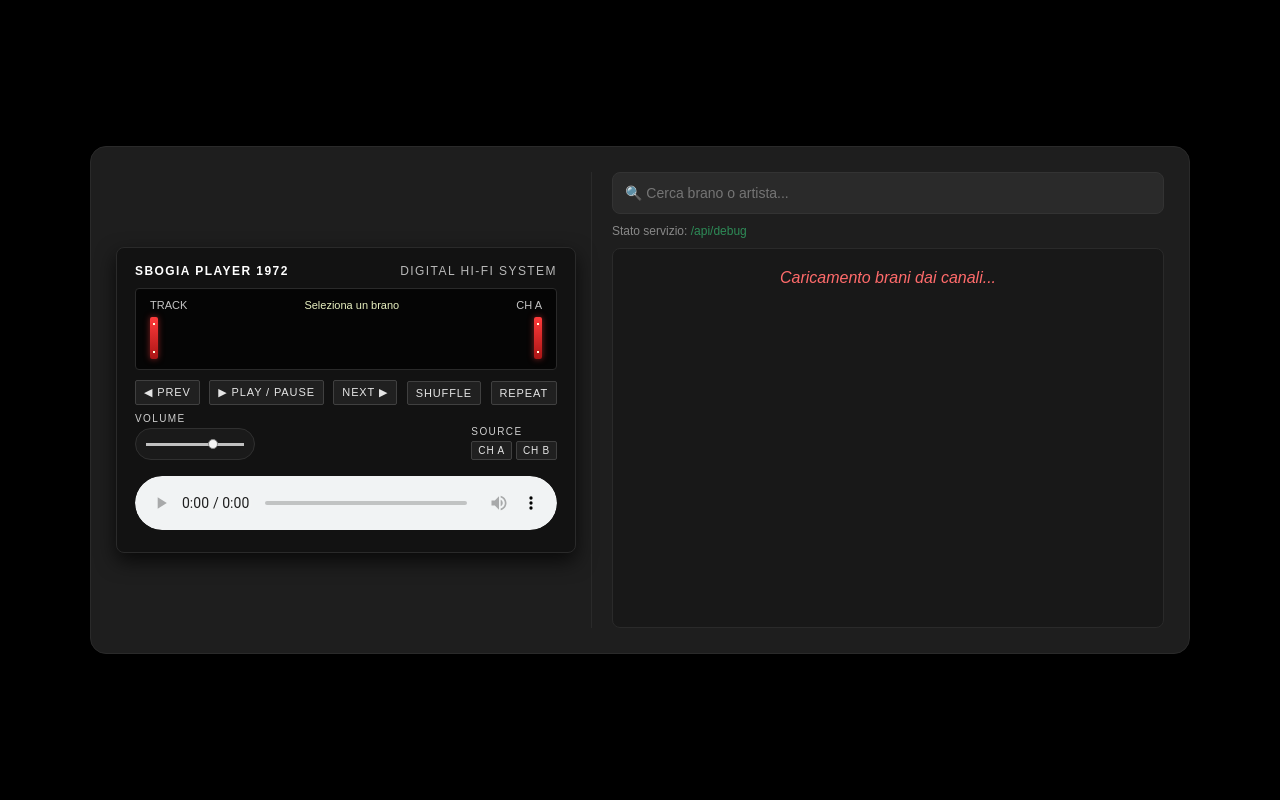
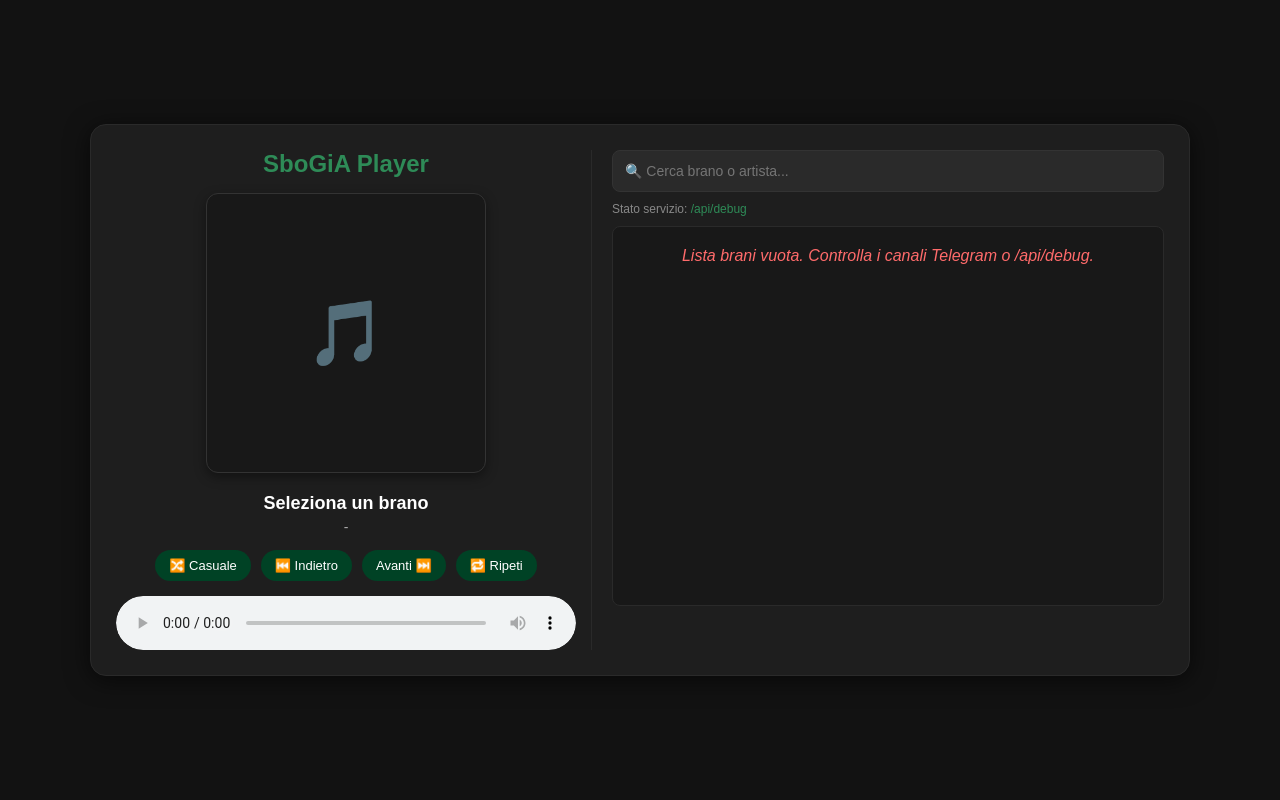
Before and after one commit to gegennarogegeya/SBOGIOCANSU, a Flask app: page / in a window 1280 px wide. Run offline with Flask 3, Linux system fonts and the light colour scheme; data that the repository does not hold is empty.

Commit message:
Update index.html

```diff
--- a/templates/index.html
+++ b/templates/index.html
@@ -3,12 +3,12 @@
 <head>
     <meta charset="UTF-8">
     <meta name="viewport" content="width=device-width, initial-scale=1.0">
-    <title>Sbogia Player 1972</title>
+    <title>SboGiA Player</title>
     <style>
         * { box-sizing: border-box; }
         body {
             font-family: Arial, sans-serif;
-            background-color: #000000;
+            background-color: #121212;
             color: #ffffff;
             margin: 0;
             padding: 20px;
@@ -33,12 +33,12 @@
             .app-layout { flex-direction: column; }
         }
 
-        /* SINISTRA: Sbogia Player 1972 */
+        /* Sezione Sinistra: Player */
         .player-side {
             flex: 1;
             display: flex;
             flex-direction: column;
-            align-items: stretch;
+            align-items: center;
             justify-content: center;
             padding-right: 15px;
             border-right: 1px solid #2a2a2a;
@@ -51,230 +51,53 @@
                 padding-bottom: 20px;
             }
         }
-
-        .sbogia-wrapper {
-            background: #121212;
-            border-radius: 8px;
-            padding: 16px 18px 18px;
-            box-shadow: 0 8px 20px rgba(0,0,0,0.7);
-            border: 1px solid #2a2a2a;
+        .cover-box {
+            width: 100%;
+            max-width: 280px;
+            height: 280px;
+            background-color: #181818;
+            border-radius: 12px;
+            border: 1px solid #333;
+            display: flex;
+            align-items: center;
+            justify-content: center;
+            font-size: 64px;
+            margin-bottom: 20px;
+            box-shadow: 0 4px 12px rgba(0,0,0,0.4);
+            overflow: hidden;
         }
-
-        .sbogia-top {
-            display: flex;
-            justify-content: space-between;
-            align-items: center;
-            margin-bottom: 10px;
-            font-size: 12px;
-            letter-spacing: 0.12em;
-            text-transform: uppercase;
+        .cover-box img {
+            width: 100%;
+            height: 100%;
+            object-fit: cover;
         }
-        .sbogia-brand { font-weight: 600; }
-        .sbogia-label { opacity: 0.7; }
-
-        .sbogia-display {
-            background: #050505;
-            border-radius: 4px;
-            padding: 10px 14px;
-            border: 1px solid #2a2a2a;
+        .track-info {
+            text-align: center;
+            margin-bottom: 15px;
+            width: 100%;
         }
-        .sbogia-display-header {
-            display: flex;
-            justify-content: space-between;
-            align-items: center;
-            margin-bottom: 6px;
-            font-size: 11px;
-        }
-        .sbogia-mode {
-            color: #c5c5c5;
-            font-weight: 500;
-        }
-        .sbogia-info {
-            color: #e8f0c0;
-            font-weight: 500;
-            text-align: center;
-            flex: 1;
-            padding: 0 8px;
+        .track-title {
+            font-size: 18px;
+            font-weight: bold;
+            color: #ffffff;
+            margin-bottom: 5px;
             white-space: nowrap;
             overflow: hidden;
             text-overflow: ellipsis;
         }
-        .sbogia-channel { color: #c5c5c5; }
-
-        /* Equalizer stile Sony */
-        .sbogia-eq {
-            display: flex;
-            align-items: center;
-            gap: 8px;
-            margin-top: 4px;
+        .track-artist {
+            font-size: 14px;
+            color: #aaa;
         }
-        .sbogia-eq-side {
-            width: 8px;
-            height: 42px;
-            background: linear-gradient(to bottom, #ff3b3b, #aa1515);
-            border-radius: 2px;
-            position: relative;
-            box-shadow: 0 0 6px rgba(255, 60, 60, 0.5);
-        }
-        .sbogia-eq-side::before,
-        .sbogia-eq-side::after {
-            content: "";
-            position: absolute;
-            left: 50%;
-            width: 2px;
-            height: 2px;
-            background: #ffffe0;
-            transform: translateX(-50%);
-        }
-        .sbogia-eq-side::before { top: 6px; }
-        .sbogia-eq-side::after { bottom: 6px; }
-
-        .sbogia-eq-columns {
-            flex: 1;
-            display: flex;
-            justify-content: space-between;
-        }
-        .sbogia-eq-col {
-            width: 8%;
-            height: 42px;
-            display: flex;
-            flex-direction: column-reverse;
-            justify-content: flex-start;
-            gap: 1px;
-            transform-origin: bottom;
-            animation: sbogiaEqPulse 6s infinite ease-in-out;
-        }
-        .sbogia-eq-col::before {
-            content: "";
-            display: block;
-            width: 100%;
-            height: 100%;
-            background-image: linear-gradient(
-                to top,
-                #bfc4a5 10%,
-                #bfc4a5 10%,
-                transparent 10%
-            );
-            background-size: 100% 3px;
-            background-repeat: repeat-y;
-            border-radius: 1px;
-            opacity: 0.85;
-        }
-        @keyframes sbogiaEqPulse {
-            0%, 100% { transform: scaleY(0.78); }
-            50%      { transform: scaleY(0.82); }
-        }
-        .sbogia-eq-col:nth-child(2)  { animation-delay: 0.2s; }
-        .sbogia-eq-col:nth-child(3)  { animation-delay: 0.4s; }
-        .sbogia-eq-col:nth-child(4)  { animation-delay: 0.6s; }
-        .sbogia-eq-col:nth-child(5)  { animation-delay: 0.8s; }
-        .sbogia-eq-col:nth-child(6)  { animation-delay: 1.0s; }
-        .sbogia-eq-col:nth-child(7)  { animation-delay: 1.2s; }
-        .sbogia-eq-col:nth-child(8)  { animation-delay: 1.4s; }
-
-        /* Controlli principali */
-        .sbogia-controls {
-            display: flex;
-            justify-content: space-between;
-            align-items: center;
-            gap: 6px;
-            margin-top: 10px;
-            margin-bottom: 8px;
-        }
-        .sbogia-btn {
-            background: #202020;
-            border: 1px solid #404040;
-            color: #e5e5e5;
-            font-size: 11px;
-            padding: 6px 10px;
-            border-radius: 2px;
-            cursor: pointer;
-            letter-spacing: 0.08em;
-            text-transform: uppercase;
-        }
-        .sbogia-btn-small { padding: 5px 8px; }
-        .sbogia-btn-tiny  { padding: 3px 6px; font-size: 10px; }
-        .sbogia-btn:hover { background: #2a2a2a; }
-        .sbogia-btn:active { background: #101010; }
-        .sbogia-btn.active-mode {
-            background-color: #2e8b57;
-            box-shadow: 0 0 8px rgba(46, 139, 87, 0.6);
+        h1 {
+            color: #2e8b57;
+            font-size: 24px;
+            margin-top: 0;
+            margin-bottom: 15px;
+            text-align: center;
         }
 
-        /* Parte inferiore */
-        .sbogia-bottom {
-            margin-top: 8px;
-            display: flex;
-            flex-direction: column;
-            gap: 10px;
-        }
-        .sbogia-bottom-row {
-            display: flex;
-            justify-content: space-between;
-            align-items: flex-end;
-        }
-        .sbogia-volume-block,
-        .sbogia-source-block {
-            display: flex;
-            flex-direction: column;
-            gap: 4px;
-        }
-        .sbogia-volume-label,
-        .sbogia-source-label {
-            font-size: 10px;
-            letter-spacing: 0.14em;
-            text-transform: uppercase;
-            opacity: 0.8;
-        }
-        .sbogia-volume-knob {
-            width: 120px;
-            height: 32px;
-            border-radius: 16px;
-            background: #1a1a1a;
-            border: 1px solid #303030;
-            display: flex;
-            align-items: center;
-            padding: 0 8px;
-        }
-        #sbogia-volume-range {
-            width: 100%;
-            -webkit-appearance: none;
-            appearance: none;
-            background: transparent;
-        }
-        #sbogia-volume-range::-webkit-slider-runnable-track {
-            height: 3px;
-            background: #c0c0c0;
-        }
-        #sbogia-volume-range::-webkit-slider-thumb {
-            -webkit-appearance: none;
-            appearance: none;
-            width: 10px;
-            height: 10px;
-            border-radius: 50%;
-            background: #f5f5f5;
-            border: 1px solid #888;
-            margin-top: -4px;
-        }
-        #sbogia-volume-range::-moz-range-track {
-            height: 3px;
-            background: #c0c0c0;
-        }
-        #sbogia-volume-range::-moz-range-thumb {
-            width: 10px;
-            height: 10px;
-            border-radius: 50%;
-            background: #f5f5f5;
-            border: 1px solid #888;
-        }
-        .sbogia-source-buttons { display: flex; gap: 4px; }
-        .sbogia-audio-wrap audio {
-            width: 100%;
-            border-radius: 30px;
-            margin-top: 6px;
-        }
-
-        /* DESTRA: lista brani */
+        /* Sezione Destra: Lista */
         .content-side {
             flex: 1.2;
             display: flex;
@@ -339,80 +162,68 @@
             color: #ff6b6b;
             font-style: italic;
         }
+        .controls {
+            display: flex;
+            justify-content: center;
+            align-items: center;
+            gap: 10px;
+            margin-bottom: 15px;
+            width: 100%;
+        }
+        .btn-control {
+            background-color: #004225;
+            color: white;
+            border: none;
+            padding: 8px 14px;
+            border-radius: 20px;
+            cursor: pointer;
+            font-size: 13px;
+            transition: background 0.2s;
+        }
+        .btn-control:hover { background-color: #002b18; }
+        .btn-control.active-mode {
+            background-color: #2e8b57;
+            box-shadow: 0 0 8px rgba(46, 139, 87, 0.6);
+        }
+        audio {
+            width: 100%;
+            border-radius: 30px;
+        }
     </style>
 </head>
 <body>
 
 <div class="app-layout">
-    <!-- SINISTRA: Sbogia Player 1972 -->
+    <!-- SINISTRA: PLAYER -->
     <div class="player-side">
-        <div class="sbogia-wrapper">
-            <div class="sbogia-top">
-                <span class="sbogia-brand">Sbogia Player 1972</span>
-                <span class="sbogia-label">DIGITAL HI-FI SYSTEM</span>
-            </div>
+        <h1>SboGiA Player</h1>
 
-            <div class="sbogia-display">
-                <div class="sbogia-display-header">
-                    <span class="sbogia-mode" id="sbogia-mode">TRACK</span>
-                    <span class="sbogia-info" id="currentTitle">Seleziona un brano</span>
-                    <span class="sbogia-channel" id="sbogia-channel">CH A</span>
-                </div>
+        <div class="cover-box" id="coverBox">
+            🎵
+        </div>
 
-                <div class="sbogia-eq">
-                    <div class="sbogia-eq-side sbogia-eq-side-left"></div>
-                    <div class="sbogia-eq-columns">
-                        <div class="sbogia-eq-col"></div>
-                        <div class="sbogia-eq-col"></div>
-                        <div class="sbogia-eq-col"></div>
-                        <div class="sbogia-eq-col"></div>
-                        <div class="sbogia-eq-col"></div>
-                        <div class="sbogia-eq-col"></div>
-                        <div class="sbogia-eq-col"></div>
-                        <div class="sbogia-eq-col"></div>
-                    </div>
-                    <div class="sbogia-eq-side sbogia-eq-side-right"></div>
-                </div>
-            </div>
+        <div class="track-info">
+            <div class="track-title" id="currentTitle">Seleziona un brano</div>
+            <div class="track-artist" id="currentArtist">-</div>
+        </div>
 
-            <div class="sbogia-controls">
-                <button class="sbogia-btn sbogia-btn-small" id="prevBtn">◀ PREV</button>
-                <button class="sbogia-btn sbogia-btn-small" id="playBtn">▶ PLAY / PAUSE</button>
-                <button class="sbogia-btn sbogia-btn-small" id="nextBtn">NEXT ▶</button>
-                <button class="sbogia-btn sbogia-btn-small" id="shuffleBtn">SHUFFLE</button>
-                <button class="sbogia-btn sbogia-btn-small" id="repeatBtn">REPEAT</button>
-            </div>
+        <div class="controls">
+            <button class="btn-control" id="shuffleBtn">🔀 Casuale</button>
+            <button class="btn-control" id="prevBtn">⏮️ Indietro</button>
+            <button class="btn-control" id="nextBtn">Avanti ⏭️</button>
+            <button class="btn-control" id="repeatBtn">🔁 Ripeti</button>
+        </div>
 
-            <div class="sbogia-bottom">
-                <div class="sbogia-bottom-row">
-                    <div class="sbogia-volume-block">
-                        <span class="sbogia-volume-label">VOLUME</span>
-                        <div class="sbogia-volume-knob">
-                            <input type="range" min="0" max="100" value="70" id="sbogia-volume-range">
-                        </div>
-                    </div>
-                    <div class="sbogia-source-block">
-                        <span class="sbogia-source-label">SOURCE</span>
-                        <div class="sbogia-source-buttons">
-                            <button class="sbogia-btn sbogia-btn-tiny" id="sbogia-source-a">CH A</button>
-                            <button class="sbogia-btn sbogia-btn-tiny" id="sbogia-source-b">CH B</button>
-                        </div>
-                    </div>
-                </div>
-
-                <div class="sbogia-audio-wrap">
-                    <audio id="audioPlayer" controls></audio>
-                </div>
-            </div>
-        </div>
+        <audio id="audioPlayer" controls></audio>
     </div>
 
-    <!-- DESTRA: lista e ricerca -->
+    <!-- DESTRA: LISTA -->
     <div class="content-side">
         <input type="text" id="searchInput" class="search-box" placeholder="🔍 Cerca brano o artista...">
         <div class="debug-link">
             Stato servizio: <a href="/api/debug" target="_blank">/api/debug</a>
         </div>
+
         <ul class="playlist" id="playlist">
             <div id="statusMsg" class="status-msg">Caricamento brani dai canali...</div>
         </ul>
@@ -420,28 +231,23 @@
 </div>
 
 <script>
-    const player       = document.getElementById('audioPlayer');
-    const playlistUl   = document.getElementById('playlist');
-    const searchInput  = document.getElementById('searchInput');
-    const prevBtn      = document.getElementById('prevBtn');
-    const nextBtn      = document.getElementById('nextBtn');
-    const shuffleBtn   = document.getElementById('shuffleBtn');
-    const repeatBtn    = document.getElementById('repeatBtn');
-    const statusMsg    = document.getElementById('statusMsg');
-    const currentTitle = document.getElementById('currentTitle');
+    const player        = document.getElementById('audioPlayer');
+    const playlistUl    = document.getElementById('playlist');
+    const searchInput   = document.getElementById('searchInput');
+    const prevBtn       = document.getElementById('prevBtn');
+    const nextBtn       = document.getElementById('nextBtn');
+    const shuffleBtn    = document.getElementById('shuffleBtn');
+    const repeatBtn     = document.getElementById('repeatBtn');
+    const statusMsg     = document.getElementById('statusMsg');
+    const currentTitle  = document.getElementById('currentTitle');
+    const currentArtist = document.getElementById('currentArtist');
+    const coverBox      = document.getElementById('coverBox');
 
-    const volumeRange    = document.getElementById('sbogia-volume-range');
-    const sourceABtn     = document.getElementById('sbogia-source-a');
-    const sourceBBtn     = document.getElementById('sbogia-source-b');
-    const channelDisplay = document.getElementById('sbogia-channel');
-    const playBtn        = document.getElementById('playBtn');
-
-    let songsData   = [];
-    let items       = [];
+    let songsData  = [];
+    let items      = [];
     let currentIndex = 0;
     let isShuffle    = false;
     let isRepeat     = false;
-    let currentSource = 'A'; // solo visuale per ora
 
     function setError(message) {
         playlistUl.innerHTML = '';
@@ -460,6 +266,7 @@
             }
 
             songsData = await response.json();
+
             if (!songsData || songsData.length === 0) {
                 setError('Lista brani vuota. Controlla i canali Telegram o /api/debug.');
                 return;
@@ -478,3 +285,130 @@
                     <span class="song-title">${song.title}</span>
                     <span class="song-artist">${song.artist}</span>
                 `;
+
+                li.addEventListener('click', () => playSong(index));
+                playlistUl.appendChild(li);
+            });
+
+            items = Array.from(playlistUl.querySelectorAll('li'));
+
+            if (items.length > 0) {
+                playSong(0, false);
+            }
+        } catch (error) {
+            console.error(error);
+            setError(`Errore di connessione: ${error.message}`);
+        }
+    }
+
+    function getVisibleItems() {
+        return items.filter(item => item.style.display !== 'none');
+    }
+
+    function updateMediaSession(title, artist) {
+        if ('mediaSession' in navigator) {
+            navigator.mediaSession.metadata = new MediaMetadata({
+                title: title || 'Brano sconosciuto',
+                artist: artist || 'Artista sconosciuto',
+                album: 'SboGiA Player'
+            });
+
+            navigator.mediaSession.setActionHandler('play',      () => player.play());
+            navigator.mediaSession.setActionHandler('pause',     () => player.pause());
+            navigator.mediaSession.setActionHandler('previoustrack', playPrev);
+            navigator.mediaSession.setActionHandler('nexttrack',     playNext);
+        }
+    }
+
+    function playSong(index, autoPlay = true) {
+        if (index < 0 || index >= items.length) return;
+
+        items.forEach(li => li.classList.remove('active'));
+
+        const selected = items[index];
+        selected.classList.add('active');
+        selected.scrollIntoView({ behavior: 'smooth', block: 'nearest' });
+
+        const title  = selected.getAttribute('data-title');
+        const artist = selected.getAttribute('data-artist');
+
+        currentTitle.textContent  = title;
+        currentArtist.textContent = artist || '-';
+        coverBox.textContent      = '🎵';
+
+        player.src     = selected.getAttribute('data-src');
+        currentIndex   = index;
+
+        if (autoPlay) {
+            player.play().catch(() => {});
+        }
+
+        updateMediaSession(title, artist);
+    }
+
+    function playNext() {
+        if (isRepeat) {
+            playSong(currentIndex);
+            return;
+        }
+
+        const visible = getVisibleItems();
+        if (visible.length === 0) return;
+
+        if (isShuffle) {
+            const randomIndex = Math.floor(Math.random() * visible.length);
+            const targetItem  = visible[randomIndex];
+            playSong(items.indexOf(targetItem));
+        } else {
+            const currentVisibleIndex = visible.indexOf(items[currentIndex]);
+            let nextVisibleIndex      = currentVisibleIndex + 1;
+            if (nextVisibleIndex >= visible.length) nextVisibleIndex = 0;
+            playSong(items.indexOf(visible[nextVisibleIndex]));
+        }
+    }
+
+    function playPrev() {
+        const visible = getVisibleItems();
+        if (visible.length === 0) return;
+
+        const currentVisibleIndex = visible.indexOf(items[currentIndex]);
+        let prevVisibleIndex      = currentVisibleIndex - 1;
+        if (prevVisibleIndex < 0) prevVisibleIndex = visible.length - 1;
+        playSong(items.indexOf(visible[prevVisibleIndex]));
+    }
+
+    nextBtn.addEventListener('click', playNext);
+    prevBtn.addEventListener('click', playPrev);
+
+    shuffleBtn.addEventListener('click', () => {
+        isShuffle = !isShuffle;
+        shuffleBtn.classList.toggle('active-mode', isShuffle);
+    });
+
+    repeatBtn.addEventListener('click', () => {
+        isRepeat = !isRepeat;
+        repeatBtn.classList.toggle('active-mode', isRepeat);
+    });
+
+    player.addEventListener('ended', playNext);
+
+    searchInput.addEventListener('input', (e) => {
+        const query = e.target.value.trim().toLowerCase();
+
+        items.forEach(item => {
+            const title  = (item.getAttribute('data-title')  || '').toLowerCase();
+            const artist = (item.getAttribute('data-artist') || '').toLowerCase();
+
+            if (title.includes(query) || artist.includes(query)) {
+                item.style.display = '';
+            } else {
+                item.style.display = 'none';
+            }
+        });
+    });
+
+    loadSongs();
+</script>
+
+</body>
+</html>
```
